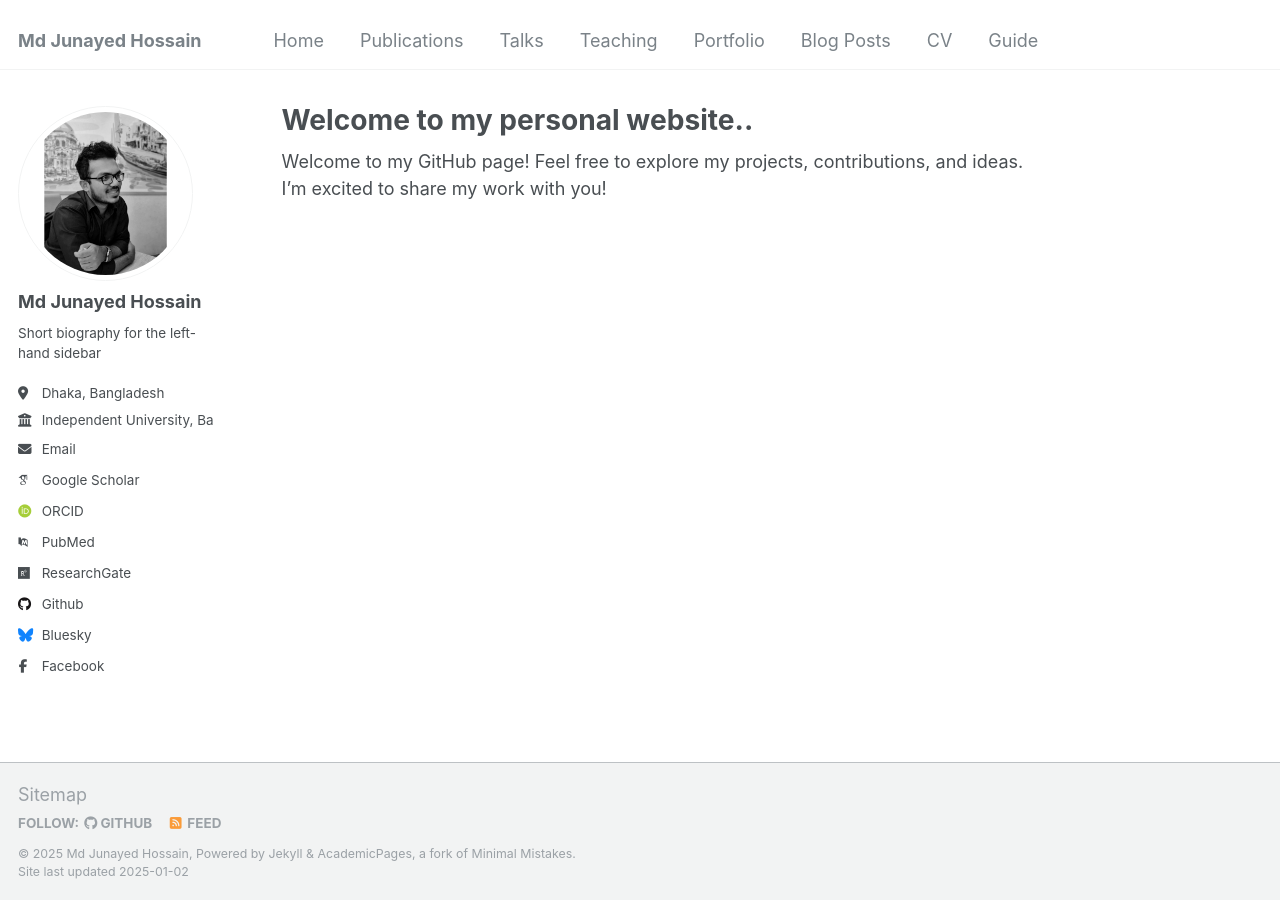
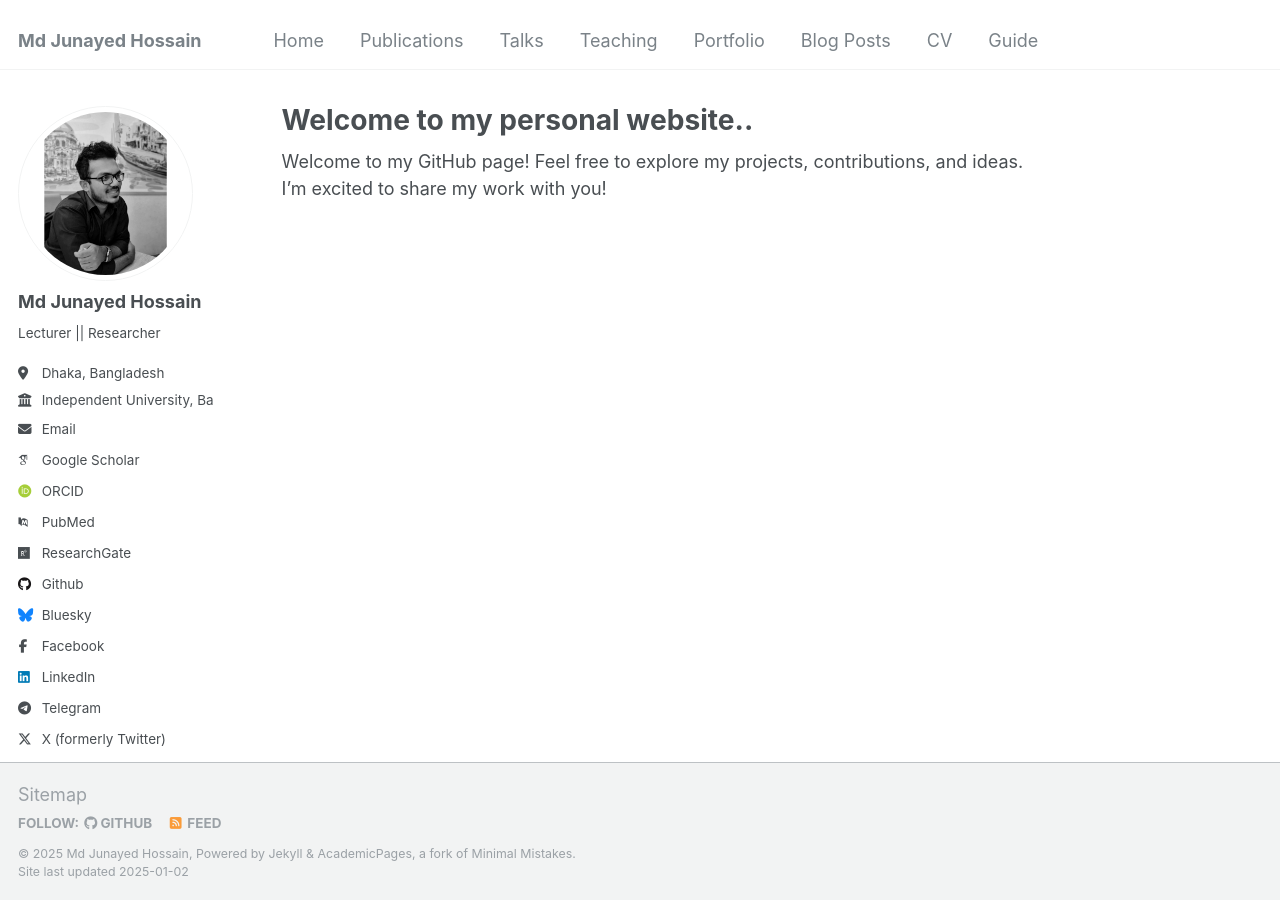
Before and after one commit to i-am-junayed/i-am-junayed.github.io, a Jekyll site: the page built from _pages/about.md, in a window 1280 px wide. Built offline with Jekyll 4.4.1, drawn with Linux system fonts in a browser that asks for light colours; some web fonts are replaced; some of the changed lines change nothing that is shown.

Commit message:
Update _config.yml

```diff
--- a/_config.yml
+++ b/_config.yml
@@ -24,7 +24,7 @@ author:
   avatar           : "my_photo.png"
   name             : "Md Junayed Hossain"
   pronouns         : # example: "she/her"
-  bio              : "Short biography for the left-hand sidebar"
+  bio              : "Lecturer || Researcher"
   location         : "Dhaka, Bangladesh"
   employer         : "Independent University, Bangladesh"
   uri              : # URL
@@ -58,15 +58,15 @@ author:
   keybase          : # Username
   instagram        : # Username
   lastfm           : # Username
-  linkedin         : # Username
+  linkedin         : "md-junayed-hossain"
   mastodon         : # URL
   medium           : # URL
   pinterest        : # Username
   soundcloud       : # Username
   steam            : # Username
-  telegram         : # URL
+  telegram         : "junayed.jpeg"
   tumblr           : # Username
-  twitter          : # Username for X / Twitter
+  twitter          : "junayed89121377"
   vine             : # Username
   weibo            : # Username
   wikipedia        : # Username
```
